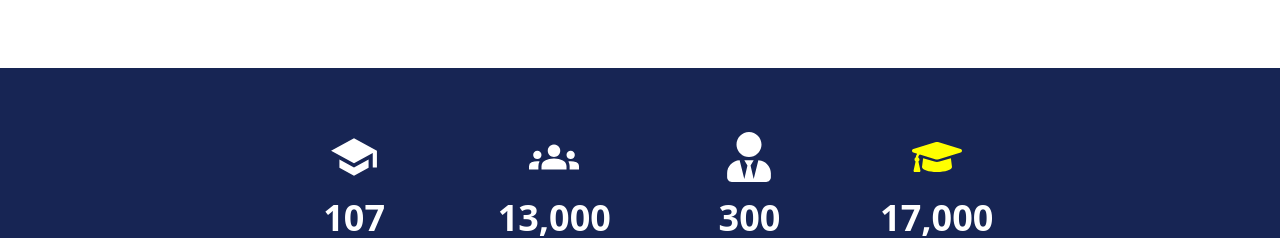
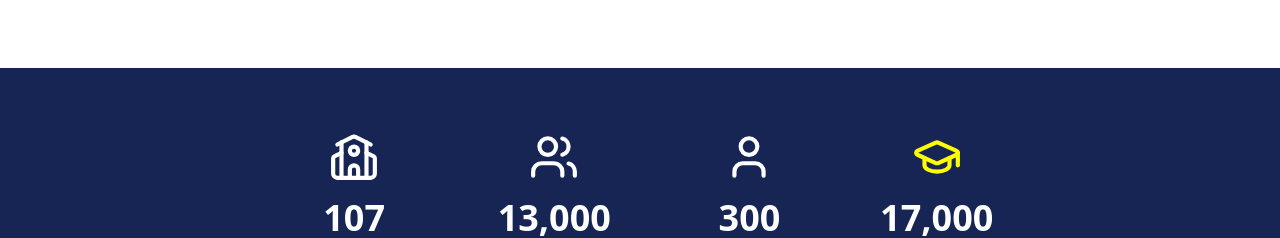
Before and after one commit to Raphael-pix/Samburu_west_TVC, a Next.js app in the folder website/: page / in a window 1280 px wide. Shown: the part 1124-1362 px from the top of the page. Built offline with nearby package versions, Linux system fonts and the light colour scheme.

Commit message:
changing icons to lucide

```diff
--- a/website/app/(home)/_components/statistics.tsx
+++ b/website/app/(home)/_components/statistics.tsx
@@ -1,14 +1,13 @@
 "use client";
+import { GraduationCap, School, User, Users } from "lucide-react";
 import { useEffect, useState } from "react";
 import CountUp from "react-countup";
-import { FaGraduationCap, FaUserTie } from "react-icons/fa";
-import { MdSchool, MdGroups } from "react-icons/md";
 
 const stats = [
-  { icon: <MdSchool size={50} />, value: 107, label: "Total Programmes" },
-  { icon: <MdGroups size={50} />, value: 13000, label: "Students Enrolled" },
-  { icon: <FaUserTie size={50} />, value: 300, label: "Certified Trainers" },
-  { icon: <FaGraduationCap size={50} color="yellow" />, value: 17000, label: "Total Graduates" },
+  { icon: <School size={50} />, value: 107, label: "Total Programmes" },
+  { icon: <Users size={50} />, value: 13000, label: "Students Enrolled" },
+  { icon: <User size={50} />, value: 300, label: "Certified Trainers" },
+  { icon: <GraduationCap size={50} color="yellow" />, value: 17000, label: "Total Graduates" },
 ];
 
 export default function StatsSection() {
--- a/website/app/layout.tsx
+++ b/website/app/layout.tsx
@@ -14,7 +14,8 @@ const geistMono = Geist_Mono({
 
 export const metadata: Metadata = {
   title: "Samburu west TVC",
-  description: "tvet website",
+  description: "Website for Samburu west TVC Kenya",
+  icons: "/favicon.ico",
 };
 
 export default function RootLayout({
```
Also changed, not shown: 1 other file (tests, documents, lock files or other folders).
